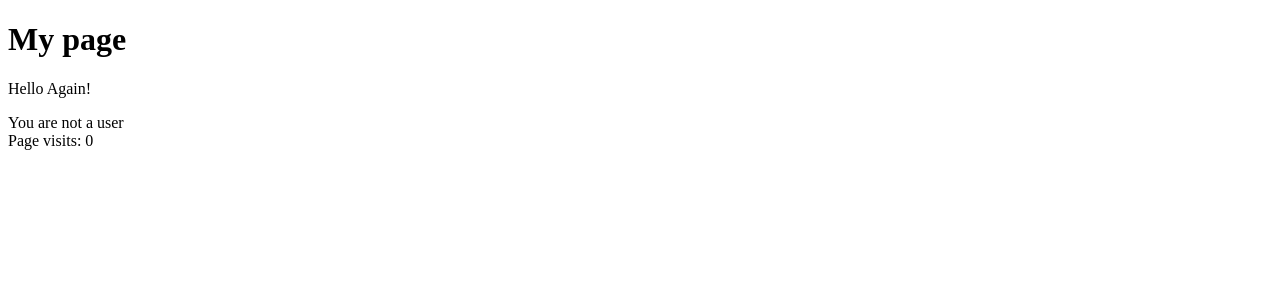
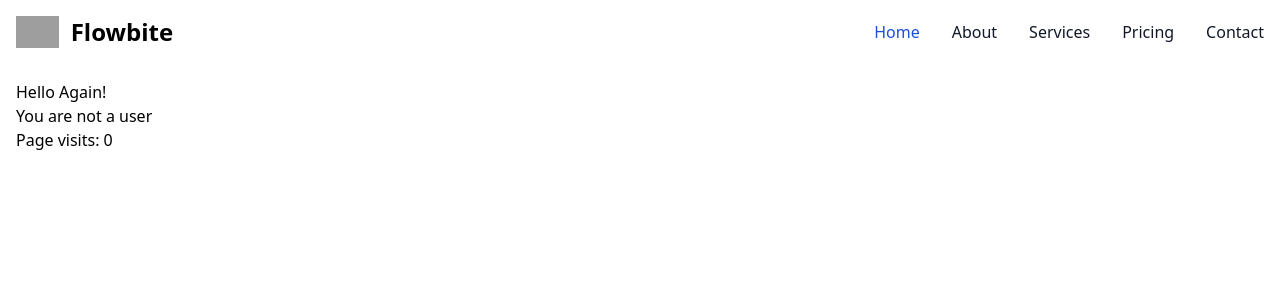
Before and after one commit to RiemanNClav/fakedata-saas, a Django app: page / in a window 1280 px wide. Shown: the top 300 px of the page. Run offline with Django 5.2, Linux system fonts and the light colour scheme; data comes from the database, SQL or seed files in the repository; some libraries are stand-ins or nearby versions; grey boxes are pictures that could not be loaded.

Commit message:
Prepare static files

```diff
--- a/requirements.txt
+++ b/requirements.txt
@@ -1 +1,5 @@
 Django>=5.0,<5.1
+gunicorn
+python-decouple
+psycopg[binary]
+dj-database-url
--- a/src/cfehome/urls.py
+++ b/src/cfehome/urls.py
@@ -20,7 +20,10 @@ from django.urls import path
 from . import views
 
 urlpatterns = [
-    path("", views.home_page_view),
-    path("hello-world/", views.home_page_view),
+    path("", views.home_view),
+    path("about/", views.about_view),
+    path("hello-world/", views.home_view),
+    path("hello-world.html/", views.home_view),
+
     path('admin/', admin.site.urls),
 ]
--- a/src/cfehome/views.py
+++ b/src/cfehome/views.py
@@ -6,18 +6,26 @@ from visits.models import PageVisit
 
 this_dir = pathlib.Path(__file__).resolve().parent
 
-def home_page_view(request, *args, **kwargs):
-    qs=PageVisit.objects.all()
+def home_view(request, *args, **kwargs):
+    if request.user.is_authenticated:
+        print(request.user.first_name)
+    return about_view(request, *args, **kwargs)
+
+
+def about_view(request, *args, **kwargs):
+    qs = PageVisit.objects.all()
     page_qs = PageVisit.objects.filter(path=request.path)
-    my_title = "My page"
+    try:
+        percent = (page_qs.count() * 100.0) / qs.count()
+    except:
+        percent = 0
+    my_title = "My Page"
+    html_template = "home.html"
     my_context = {
         "page_title": my_title,
         "page_visit_count": page_qs.count(),
-        "total_visit_count": qs.count()
+        "percent": percent,
+        "total_visit_count": qs.count(),
     }
-
-    path = request.path
-
-    html_template = "home.html"
     PageVisit.objects.create(path=request.path)
     return render(request, html_template, my_context)
--- a/src/templates/base.html
+++ b/src/templates/base.html
@@ -1,15 +1,32 @@
 <!DOCTYPE html>
-<html>
+<html lang="en">
 <head>
-    <title>Saas</title>
+    <meta charset="UTF-8">
+    <meta name="viewport" content="width=device-width, initial-scale=1.0">
+    <title>{% block head_title %} SaaS {% endblock head_title %}</title>
+
+    <!-- TailwindCSS CDN -->
+    <script src="https://cdn.tailwindcss.com"></script>
+
+    <!-- Flowbite CSS -->
+    <link href="https://cdnjs.cloudflare.com/ajax/libs/flowbite/2.3.0/flowbite.min.css" rel="stylesheet" />
+
+    {% include 'base/css.html' %}
 </head>
-<body>
-    <h1>{{ page_title }}</h1>
+<body class="bg-white">
 
-    {% block content %}
+    <!-- Navbar -->
+    {% include 'nav/navbar.html' %}
 
-    fsdfsdf
+    <!-- Page Content -->
+    <main class="container mx-auto p-4">
+        {% block content %}
+        {% endblock content %}
+    </main>
 
-    {% endblock content%}
+    <!-- Flowbite JS -->
+    <script src="https://cdnjs.cloudflare.com/ajax/libs/flowbite/2.3.0/flowbite.min.js"></script>
+
+    {% include 'base/js.html' %}
 </body>
 </html>
--- /dev/null
+++ b/src/templates/base/css.html
@@ -0,0 +1,2 @@
+{% load static %}
+<link href="{% static 'vendors/saas-theme.min.css' %}" rel="stylesheet" />
--- /dev/null
+++ b/src/templates/base/js.html
@@ -0,0 +1,2 @@
+{% load static %}
+<script src="{% static 'vendors/flowbite.min.js' %}"></script>
--- /dev/null
+++ b/src/templates/nav/navbar.html
@@ -0,0 +1,35 @@
+
+
+<nav class="bg-white border-gray-200 dark:bg-gray-900">
+  <div class="max-w-screen-xl flex flex-wrap items-center justify-between mx-auto p-4">
+    <a href="https://flowbite.com/" class="flex items-center space-x-3 rtl:space-x-reverse">
+        <img src="https://flowbite.com/docs/images/logo.svg" class="h-8" alt="Flowbite Logo" />
+        <span class="self-center text-2xl font-semibold whitespace-nowrap dark:text-white">Flowbite</span>
+    </a>
+    <button data-collapse-toggle="navbar-default" type="button" class="inline-flex items-center p-2 w-10 h-10 justify-center text-sm text-gray-500 rounded-lg md:hidden hover:bg-gray-100 focus:outline-none focus:ring-2 focus:ring-gray-200 dark:text-gray-400 dark:hover:bg-gray-700 dark:focus:ring-gray-600" aria-controls="navbar-default" aria-expanded="false">
+        <span class="sr-only">Open main menu</span>
+        <svg class="w-5 h-5" aria-hidden="true" xmlns="http://www.w3.org/2000/svg" fill="none" viewBox="0 0 17 14">
+            <path stroke="currentColor" stroke-linecap="round" stroke-linejoin="round" stroke-width="2" d="M1 1h15M1 7h15M1 13h15"/>
+        </svg>
+    </button>
+    <div class="hidden w-full md:block md:w-auto" id="navbar-default">
+      <ul class="font-medium flex flex-col p-4 md:p-0 mt-4 border border-gray-100 rounded-lg bg-gray-50 md:flex-row md:space-x-8 rtl:space-x-reverse md:mt-0 md:border-0 md:bg-white dark:bg-gray-800 md:dark:bg-gray-900 dark:border-gray-700">
+        <li>
+          <a href="#" class="block py-2 px-3 text-white bg-blue-700 rounded-sm md:bg-transparent md:text-blue-700 md:p-0 dark:text-white md:dark:text-blue-500" aria-current="page">Home</a>
+        </li>
+        <li>
+          <a href="#" class="block py-2 px-3 text-gray-900 rounded-sm hover:bg-gray-100 md:hover:bg-transparent md:border-0 md:hover:text-blue-700 md:p-0 dark:text-white md:dark:hover:text-blue-500 dark:hover:bg-gray-700 dark:hover:text-white md:dark:hover:bg-transparent">About</a>
+        </li>
+        <li>
+          <a href="#" class="block py-2 px-3 text-gray-900 rounded-sm hover:bg-gray-100 md:hover:bg-transparent md:border-0 md:hover:text-blue-700 md:p-0 dark:text-white md:dark:hover:text-blue-500 dark:hover:bg-gray-700 dark:hover:text-white md:dark:hover:bg-transparent">Services</a>
+        </li>
+        <li>
+          <a href="#" class="block py-2 px-3 text-gray-900 rounded-sm hover:bg-gray-100 md:hover:bg-transparent md:border-0 md:hover:text-blue-700 md:p-0 dark:text-white md:dark:hover:text-blue-500 dark:hover:bg-gray-700 dark:hover:text-white md:dark:hover:bg-transparent">Pricing</a>
+        </li>
+        <li>
+          <a href="#" class="block py-2 px-3 text-gray-900 rounded-sm hover:bg-gray-100 md:hover:bg-transparent md:border-0 md:hover:text-blue-700 md:p-0 dark:text-white md:dark:hover:text-blue-500 dark:hover:bg-gray-700 dark:hover:text-white md:dark:hover:bg-transparent">Contact</a>
+        </li>
+      </ul>
+    </div>
+  </div>
+</nav>
```
Also changed, not shown: railway.toml (added, +9 -0 lines), src/cfehome/settings.py (+52 -4 lines), README.md, 1 other file.
